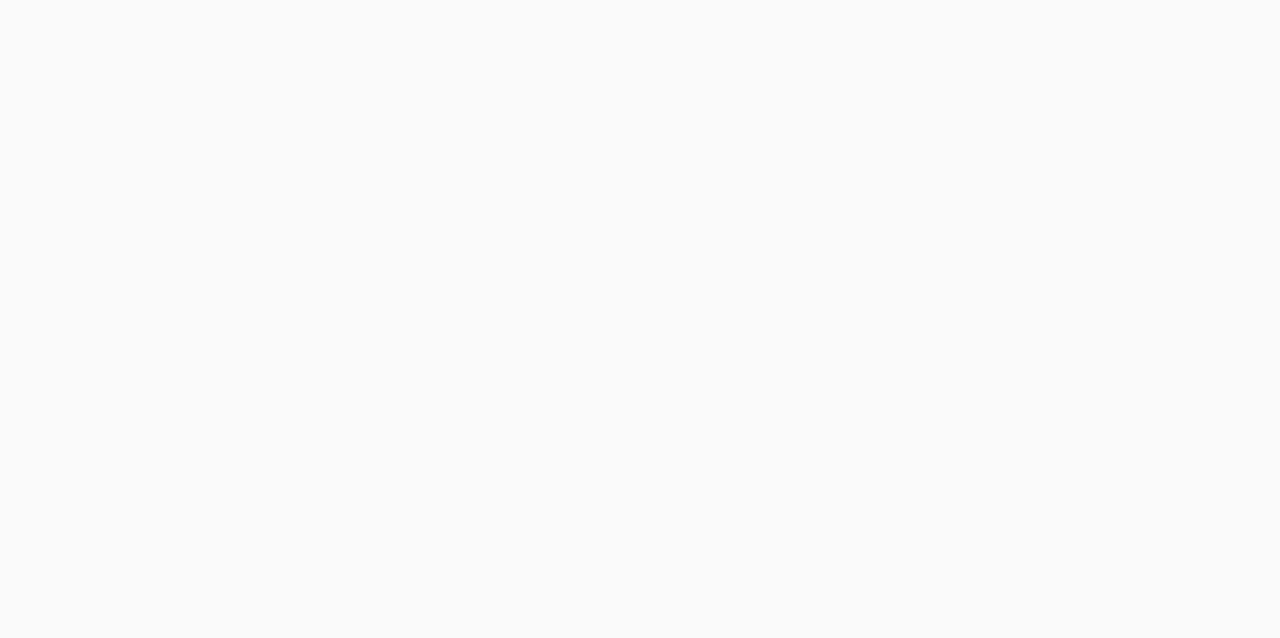
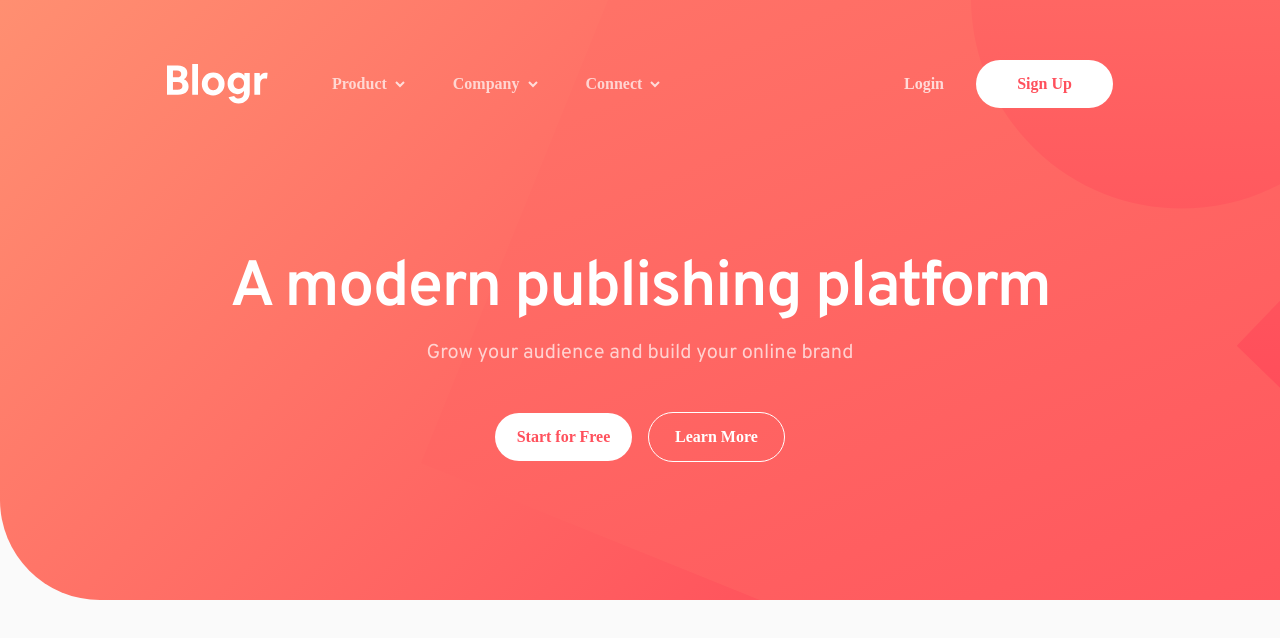
Before and after one commit to caarlosdamian/blogr-landing-page, a React (Vite) app: page / in a window 1280 px wide. Shown: the top 638 px of the page. Built offline with nearby package versions, Linux system fonts and the light colour scheme.

Commit message:
finish header section only desktop

```diff
--- a/index.html
+++ b/index.html
@@ -4,7 +4,7 @@
     <meta charset="UTF-8" />
     <link rel="icon" type="image/svg+xml" href="/src/favicon.svg" />
     <style>
-      @import url('https://fonts.googleapis.com/css2?family=Overpass:ital,wght@0,100;0,200;0,300;0,400;0,500;0,600;0,700;0,800;0,900;1,100;1,200;1,300;1,400;1,500;1,600;1,700;1,800;1,900&family=Ubuntu:ital,wght@0,300;0,400;0,500;0,700;1,300;1,400;1,500;1,700&display=swap');
+      @import url('https://fonts.googleapis.com/css2?family=Barlow:ital,wght@0,100;0,200;0,300;0,400;0,500;0,600;0,700;0,800;0,900;1,100;1,200;1,300;1,400;1,500;1,600;1,700;1,800;1,900&family=Manrope:wght@200;300;400;500;600;700;800&family=Overpass:ital,wght@0,100;0,200;0,300;0,400;0,500;0,600;0,700;0,800;0,900;1,100;1,200;1,300;1,400;1,500;1,600;1,700;1,800;1,900&display=swap');
       </style>
     <meta name="viewport" content="width=device-width, initial-scale=1.0" />
     <title>Vite App</title>
--- a/src/App.tsx
+++ b/src/App.tsx
@@ -1,8 +1,11 @@
 import "./App.scss";
+import { Header } from "./sections/header/Header";
 
 function App() {
 
-  return <div className="App"></div>;
+  return <div className="App">
+    <Header/>
+  </div>;
 }
 
 export default App;
--- /dev/null
+++ b/src/components/box/Box.scss
@@ -0,0 +1,26 @@
+.box-container {
+    background: #FFFFFF;
+    box-shadow: 0px 20px 40px rgba(0, 0, 0, 0.243444);
+    border-radius: 5px;
+    width: 168px;
+    height: 147px;
+    position: absolute;
+    left: 250px;
+    top: 62px;
+    padding: 24px;
+
+    .box-list-item {
+        list-style: none;
+        font-family: 'Ubuntu';
+        font-style: normal;
+        font-weight: 400;
+        font-size: 15px;
+        line-height: 33px;
+        color: #2D2E40;
+        cursor: pointer;
+
+        &:hover {
+            font-weight: 900;
+        }
+    }
+}
--- /dev/null
+++ b/src/components/box/Box.tsx
@@ -0,0 +1,21 @@
+import React from "react";
+import { option } from "../../interfaces";
+import "./Box.scss";
+
+interface IBoxProps {
+  options: option[];
+}
+
+export const Box = ({ options }: IBoxProps) => {
+  return (
+    <div className="box-container">
+      <ul className="box-list">
+        {options.map((option) => (
+          <li className="box-list-item" key={option.id}>
+            {option.name}
+          </li>
+        ))}
+      </ul>
+    </div>
+  );
+};
--- /dev/null
+++ b/src/components/button/Button.tsx
@@ -0,0 +1,11 @@
+import React from "react";
+import "./Button.scss";
+
+interface IButtonProps {
+  label: string;
+  theme: "primary" | "secondary";
+}
+
+export const Button = ({ label, theme }: IButtonProps) => {
+  return <button className={`button ${theme}`}>{label}</button>;
+};
--- /dev/null
+++ b/src/components/button/button.scss
@@ -0,0 +1,37 @@
+.button {
+    cursor: pointer;
+    padding: 15px;
+    font-family: 'Ubuntu';
+    font-style: normal;
+    font-weight: 700;
+    font-size: 16px;
+    line-height: 18px;
+    text-align: right;
+    border-radius: 28px;
+    border: none;
+    width: 137px;
+    display: flex;
+    align-items: center;
+    justify-content: center;
+
+    &.primary {
+        color: #FF505C;
+        background: #FFFFFF;
+
+        &:hover {
+            background: #FF7B86;
+            color: white;
+        }
+    }
+
+    &.secondary {
+        background: transparent;
+        border: 1px solid #FFF;
+        color: #FFFFFF;
+
+        &:hover {
+            color: #FF7B86;
+            background: white;
+        }
+    }
+}
--- /dev/null
+++ b/src/interfaces/index.ts
@@ -0,0 +1,4 @@
+export interface option {
+  id: string;
+  name: string;
+}
--- /dev/null
+++ b/src/sections/header/Header.scss
@@ -0,0 +1,132 @@
+.header-container {
+    position: relative;
+    background: linear-gradient(135deg, #FF8F71 0%, #FF3E55 100%);
+    border-radius: 0px 0px 0px 100px;
+    height: 600px;
+    overflow: hidden;
+    padding: 60px 167px;
+    z-index: 1;
+
+    .header-middle-container {
+        z-index: 2;
+        margin-top: 132px;
+        display: flex;
+        align-items: center;
+        justify-content: center;
+        flex-direction: column;
+
+        .header-middle-title {
+            font-family: 'Overpass';
+            font-style: normal;
+            font-weight: 600;
+            font-size: 64px;
+            line-height: 98px;
+            text-align: center;
+            letter-spacing: -1.92px;
+            color: #FFFFFF;
+
+        }
+
+        .header-middle-subtitle {
+            font-family: 'Overpass';
+            font-style: normal;
+            font-weight: 400;
+            font-size: 20px;
+            line-height: 31px;
+            text-align: center;
+            opacity: .7;
+            color: #FFFFFF;
+            margin-bottom: 43px;
+        }
+        .header-middle-container-buttons{
+            display: flex;
+            align-items: center;
+            justify-content: center;
+            gap: 16px;
+        }
+    }
+
+    .header-top-container {
+        display: flex;
+        align-items: center;
+        justify-content: space-between;
+        gap: 64px;
+        z-index: 2;
+
+        .header-top-container_wrapper {
+            display: flex;
+            justify-content: space-between;
+            width: 100%;
+            z-index: 2;
+
+
+            .header-top-container_wrapper-left {
+                display: flex;
+                gap: 48px;
+                position: relative;
+
+                .item-arrow-container {
+                    display: flex;
+                    align-items: center;
+                    gap: 8px;
+
+                    .navbaritem {
+                        font-family: 'Ubuntu';
+                        font-style: normal;
+                        font-weight: 700;
+                        font-size: 16px;
+                        line-height: 18px;
+                        color: #FFFFFF;
+                        opacity: .7;
+                        cursor: pointer;
+
+                        &.active {
+                            border-bottom: 3px solid #FFFFFF;
+                            opacity: 1;
+                        }
+                    }
+
+                    .navbar-arrow {
+                        &.active {
+                            transform: rotate(180deg);
+                            color: white;
+                            opacity: 2;
+                        }
+                    }
+
+                }
+
+
+            }
+
+            .header-top-container_wrapper-right {
+                display: flex;
+                align-items: center;
+                gap: 32px;
+
+                .header-right-label {
+                    font-family: 'Ubuntu';
+                    font-style: normal;
+                    font-weight: 700;
+                    font-size: 16px;
+                    line-height: 18px;
+                    text-align: right;
+                    color: #FFFFFF;
+                    mix-blend-mode: normal;
+                    opacity: 0.75;
+                }
+            }
+        }
+    }
+
+    .header-backgroud {
+        background: linear-gradient(135deg, #FF8F71 0%, #FF3E55 100%);
+        transform: rotate(22deg);
+        position: absolute;
+        width: 1705px;
+        height: 1716px;
+        left: 679.8px;
+        top: -870.93px;
+        z-index: -1;
+    }
+}
--- /dev/null
+++ b/src/sections/header/Header.tsx
@@ -0,0 +1,70 @@
+import React, { useState } from "react";
+import logo from "../../images/logo.svg";
+import background from "../../images/bg-pattern-intro-desktop.svg";
+import arrowup from "../../images/icon-arrow-light.svg";
+import arrowdown from "../../images/icon-arrow-dark.svg";
+import background4 from "../../images/bg-pattern-circles.svg"; //tercero
+import background1 from "../../images/illustration-editor-desktop.svg"; //segundo
+import background2 from "../../images/illustration-laptop-desktop.svg"; //cuarto
+import background3 from "../../images/illustration-phones.svg"; //tercero
+
+import "./Header.scss";
+import { navbarItems } from "../../utils/data";
+import { Button } from "../../components/button/Button";
+import { Box } from "../../components/box/Box";
+
+export const Header = () => {
+  const [active, setactive] = useState({ active: false, name: "" });
+  return (
+    <div className="header-container">
+      <img src={background} alt="background" className="header-backgroud" />
+      <div className="header-top-container">
+        <img src={logo} alt="logo" className="header-logo" />
+        <div className="header-top-container_wrapper">
+          <div className="header-top-container_wrapper-left">
+            {navbarItems.map((item) => (
+              <div
+                className="item-arrow-container"
+                onClick={() =>
+                  setactive({ active: !active.active, name: item.name })
+                }
+              >
+                <span
+                  className={`navbaritem ${
+                    active.name === item.name && active.active && "active"
+                  }`}
+                  key={item.id}
+                >
+                  {item.name}
+                </span>
+                <img
+                  src={arrowup}
+                  alt="arrow up"
+                  className={`navbar-arrow ${
+                    active.name === item.name && active.active && "active"
+                  }`}
+                />
+                {item.option && active.name === item.name && active.active && (
+                  <Box options={item.option} />
+                )}
+              </div>
+            ))}
+          </div>
+          <div className="header-top-container_wrapper-right">
+            <span className="header-right-label">Login</span>
+            <Button label="Sign Up" theme="primary" />
+          </div>
+        </div>
+      </div>
+
+      <div className="header-middle-container">
+        <h1 className="header-middle-title">A modern publishing platform</h1>
+        <span className="header-middle-subtitle">Grow your audience and build your online brand</span>
+        <div className="header-middle-container-buttons">
+          <Button label="Start  for Free" theme="primary" />
+          <Button label="Learn More" theme="secondary" />
+        </div>
+      </div>
+    </div>
+  );
+};
--- /dev/null
+++ b/src/utils/data.ts
@@ -0,0 +1,28 @@
+export const navbarItems = [
+  {
+    id: 1,
+    name: "Product",
+  },
+  {
+    id: 2,
+    name: "Company",
+  },
+  {
+    id: 1,
+    name: "Connect",
+    option: [
+      {
+        id: "1a",
+        name: "Contact",
+      },
+      {
+        id: "2a",
+        name: "Newsletter",
+      },
+      {
+        id: "3a",
+        name: "Linkedln",
+      },
+    ],
+  },
+];
```
